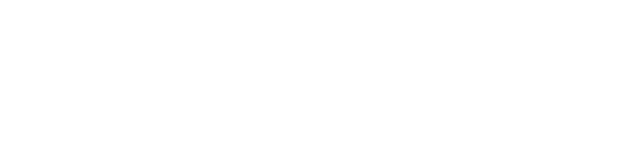
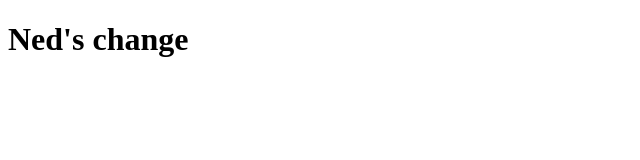
Before and after one commit to ShreyChandra/Test, a plain HTML site: page index.html in a window 1280 px wide. Shown: the whole page, without its empty margins (0-640 px from the left). Drawn offline with Linux system fonts and the light colour scheme.

Commit message:
my change

```diff
--- a/index.html
+++ b/index.html
@@ -6,5 +6,7 @@
     <meta name="viewport" content="width=device-width, initial-scale=1.0" />
     <title>Document</title>
   </head>
-  <body></body>
+  <body>
+    <h1>Ned's change</h1>
+  </body>
 </html>
```
